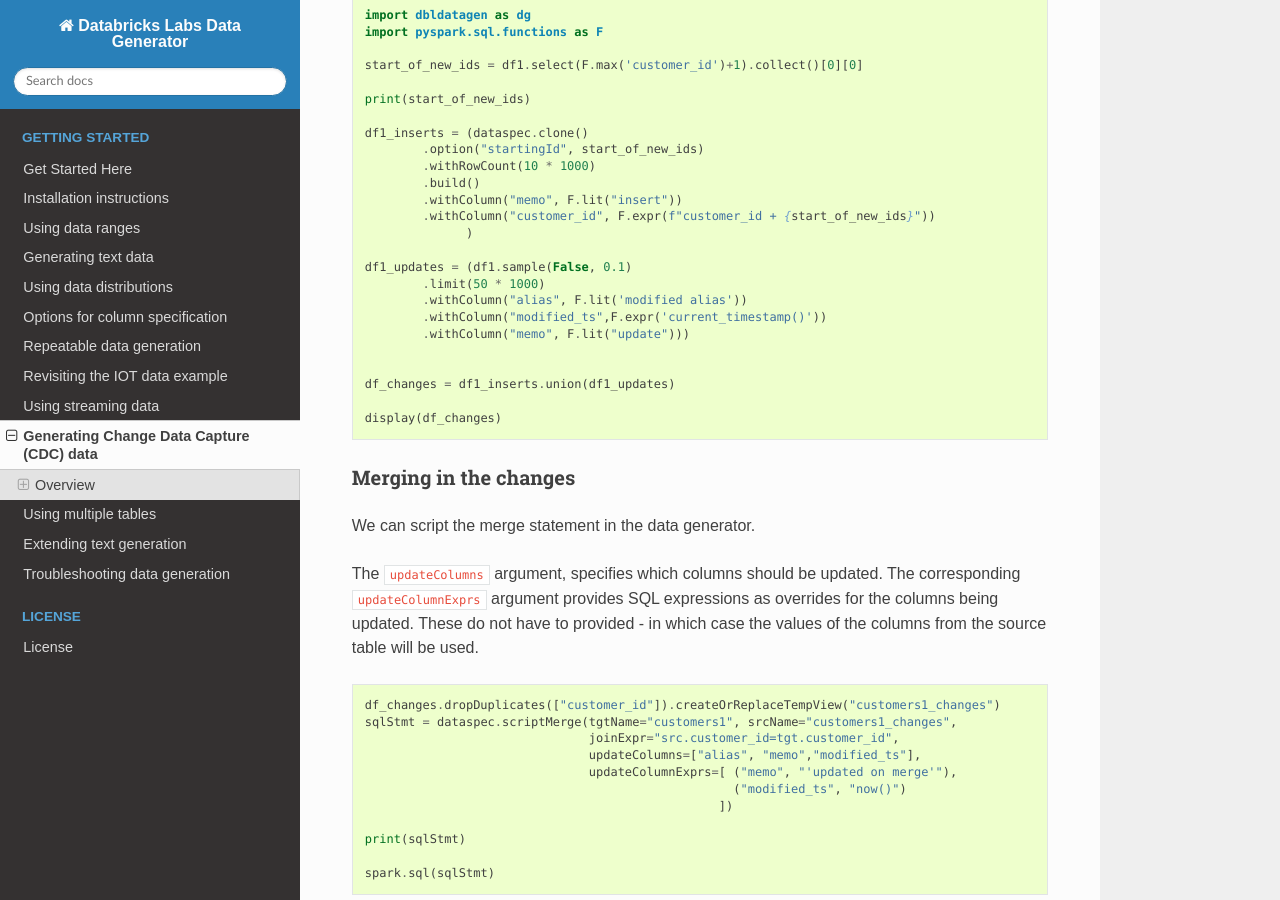
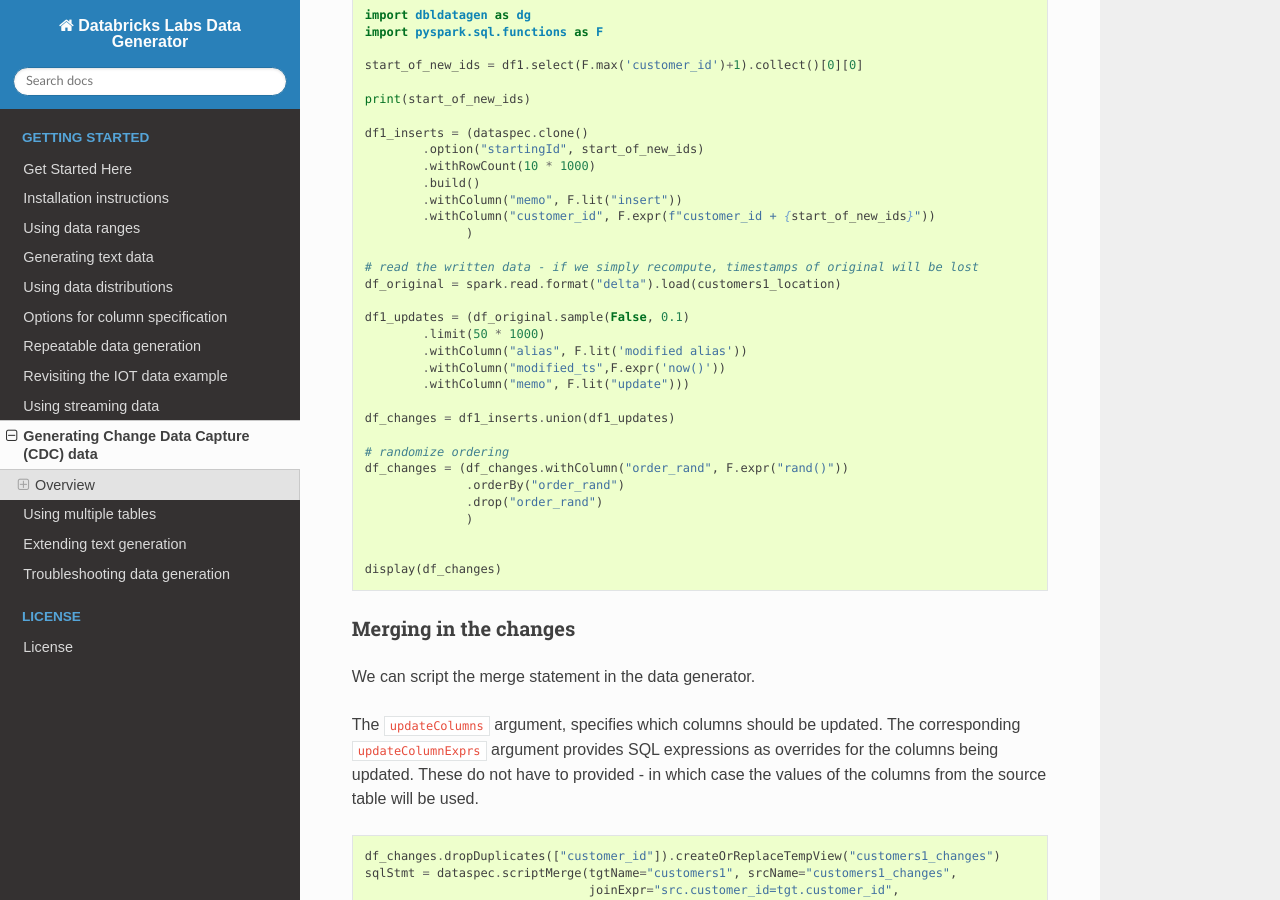
Before and after one commit to databrickslabs/dbldatagen, a Sphinx documentation site: the page built from docs/source/generating_cdc_data.rst, in a window 1280 px wide and 900 px high, scrolled down 2128 px. Built offline with Sphinx 7.4.7 and the Read the Docs theme 2.0.0, drawn with Linux system fonts in a browser that asks for light colours; pages that are not in the unit, such as notebooks, are missing from menus.

Commit message:
fixes for differnces between AWS and Azure

```diff
--- a/docs/source/generating_cdc_data.rst
+++ b/docs/source/generating_cdc_data.rst
@@ -123,14 +123,23 @@ We will also generate a set of updates by sampling from the existing data and ad
            .withColumn("customer_id", F.expr(f"customer_id + {start_of_new_ids}"))
                  )
 
-   df1_updates = (df1.sample(False, 0.1)
+   # read the written data - if we simply recompute, timestamps of original will be lost
+   df_original = spark.read.format("delta").load(customers1_location)
+
+   df1_updates = (df_original.sample(False, 0.1)
            .limit(50 * 1000)
            .withColumn("alias", F.lit('modified alias'))
-           .withColumn("modified_ts",F.expr('current_timestamp()'))
+           .withColumn("modified_ts",F.expr('now()'))
            .withColumn("memo", F.lit("update")))
 
+   df_changes = df1_inserts.union(df1_updates)
 
-   df_changes = df1_inserts.union(df1_updates)
+   # randomize ordering
+   df_changes = (df_changes.withColumn("order_rand", F.expr("rand()"))
+                 .orderBy("order_rand")
+                 .drop("order_rand")
+                 )
+
 
    display(df_changes)
 
```
Also changed, not shown: docs/source/repeatable_data_generation.rst (+8 -0 lines), 1 other file.
